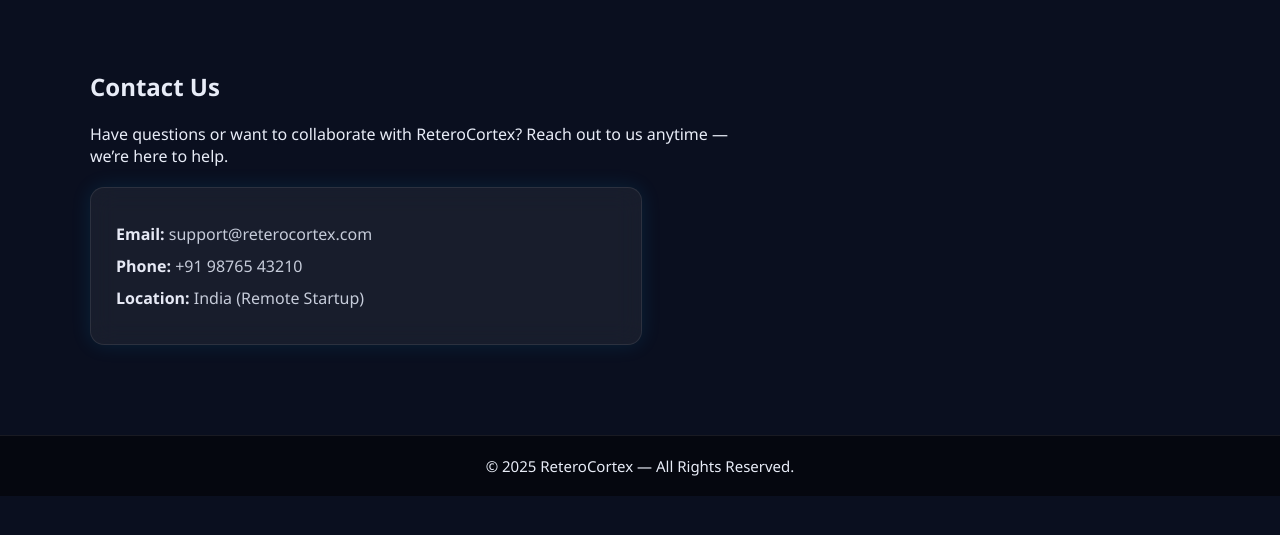
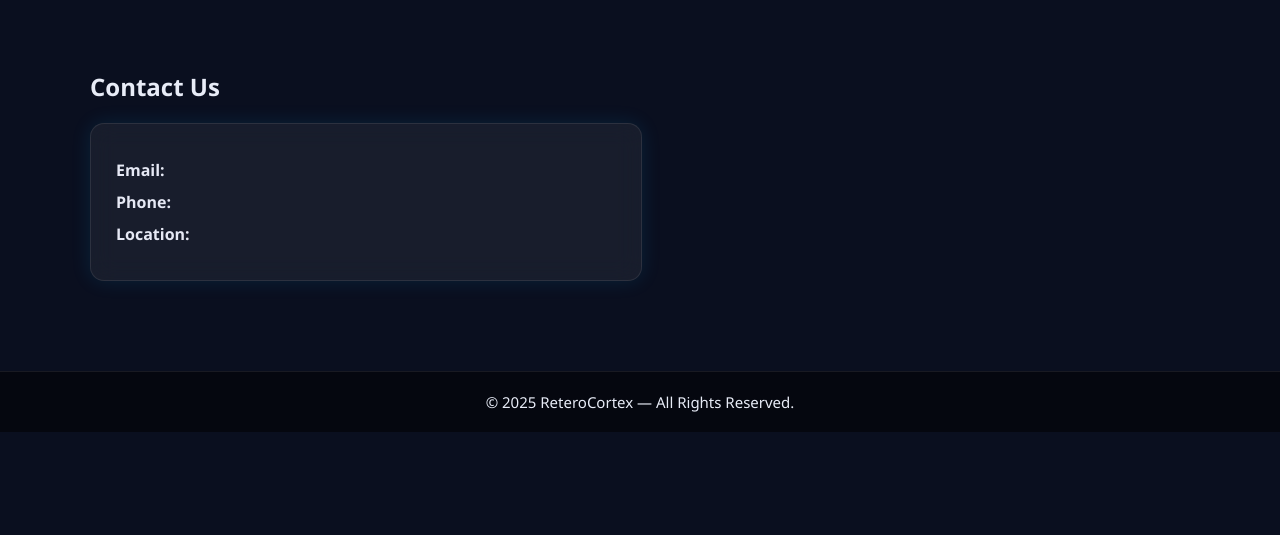
Before and after one commit to bharadwajshreshtha-byte/reterocortex, a Django app: page /contact/ in a window 1280 px wide. Shown: the part 116-651 px from the top of the page. Run offline with Django 5.2, Linux system fonts and the light colour scheme.

Commit message:
Update contact.html

```diff
--- a/website/templates/website/contact.html
+++ b/website/templates/website/contact.html
@@ -4,14 +4,13 @@
 <h2>Contact Us</h2>
 
 <p style="max-width: 650px; margin-bottom: 20px;">
-    Have questions or want to collaborate with ReteroCortex?
-    Reach out to us anytime — we’re here to help.
+
 </p>
 
 <div class="contact-card">
-    <p><strong>Email:</strong> support@reterocortex.com</p>
-    <p><strong>Phone:</strong> +91 98765 43210</p>
-    <p><strong>Location:</strong> India (Remote Startup)</p>
+    <p><strong>Email:</strong>
+    <p><strong>Phone:</strong>
+    <p><strong>Location:</strong> </p>
 </div>
 
 {% endblock %}
```
